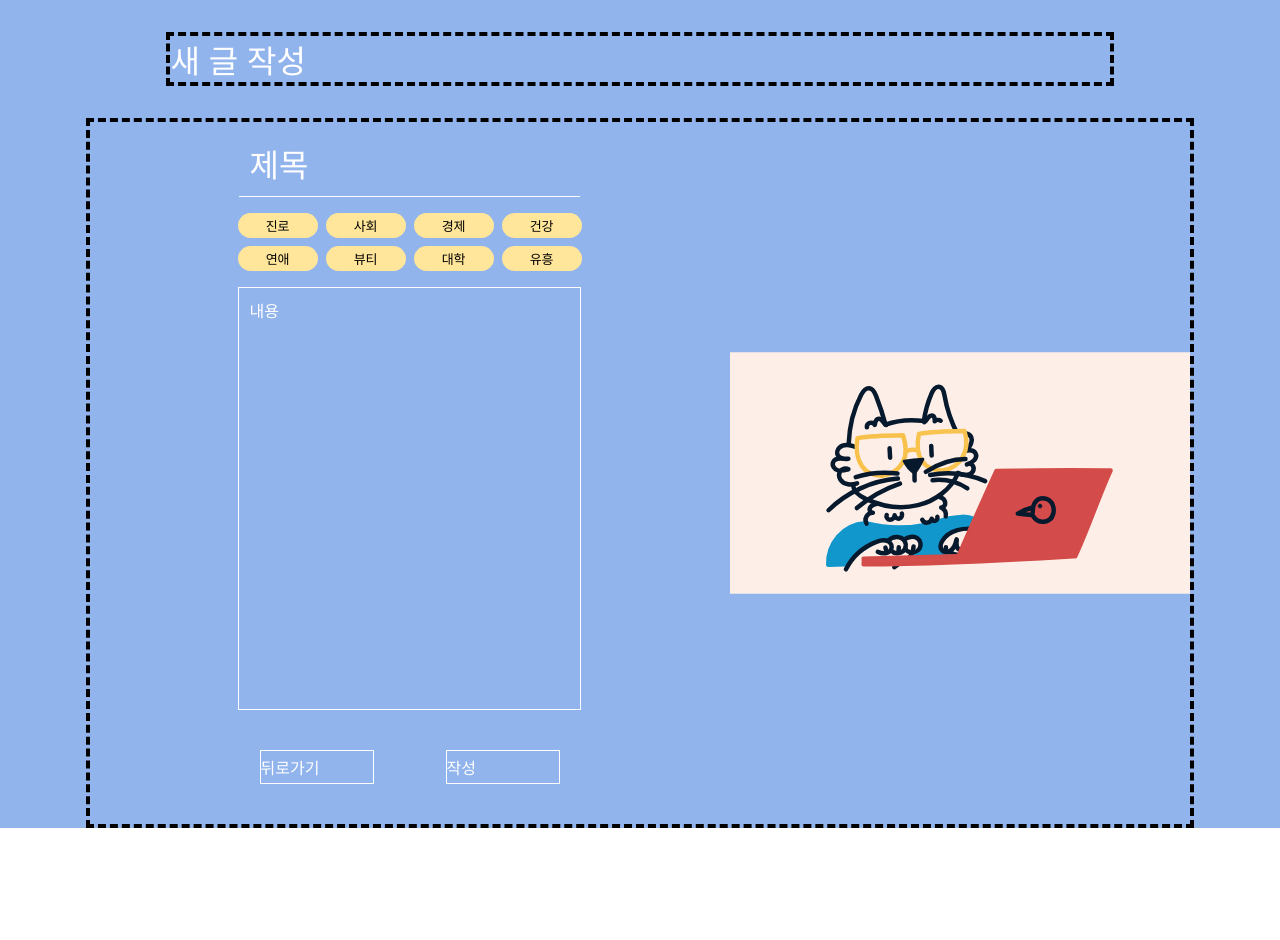
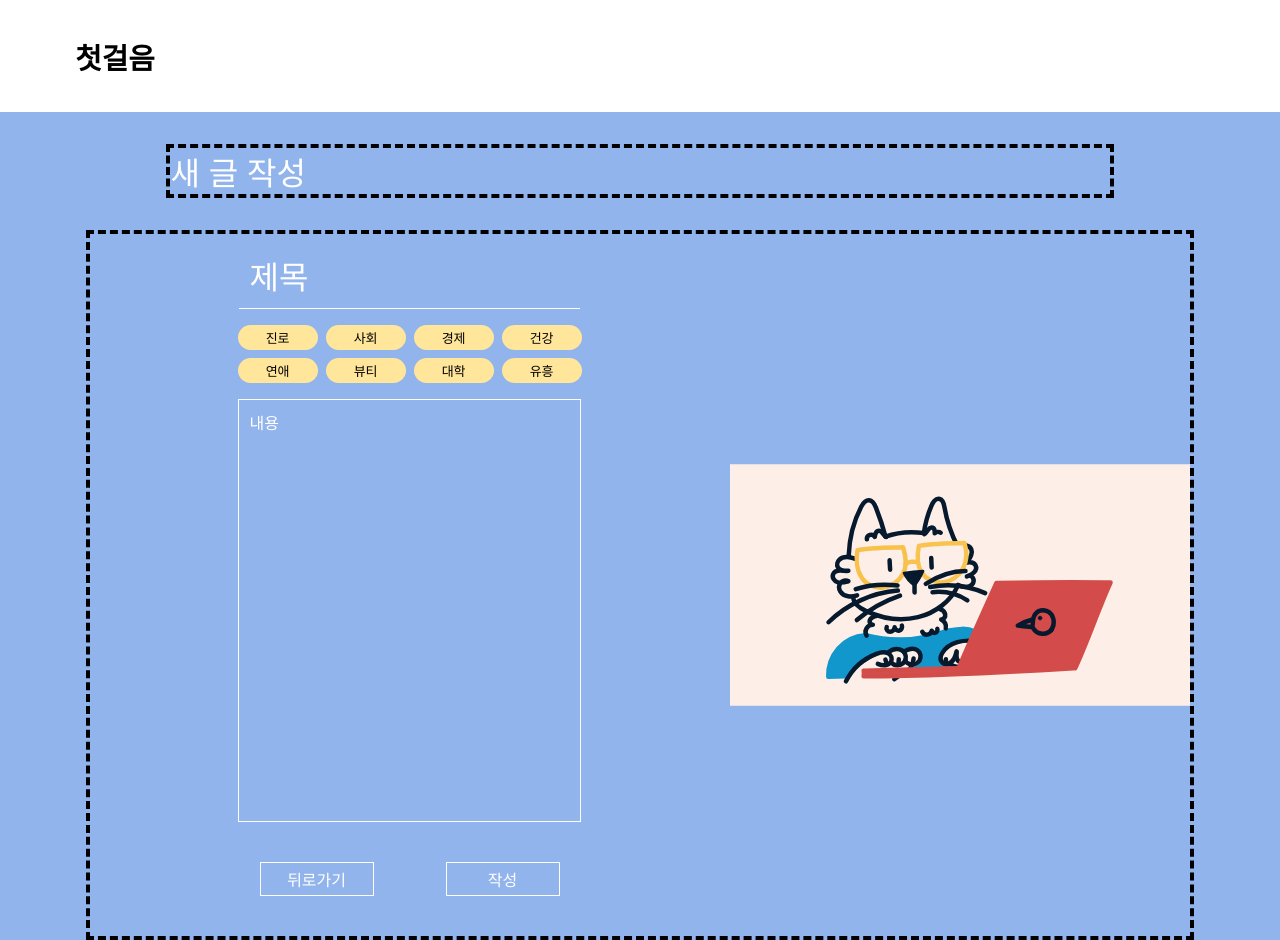
Before and after one commit to yeeZinu/1Team-FirstStep-FrontEnd, a Next.js app: page /Post/newPost in a window 1280 px wide. Before the commit the page ends 828 px from the top, so only its background shows below. Built offline with nearby package versions, Linux system fonts and the light colour scheme.

Commit message:
style: nav, submitBtn text-aline center

```diff
--- a/src/pages/Post/newPost.tsx
+++ b/src/pages/Post/newPost.tsx
@@ -39,6 +39,12 @@ const NewPost = () => {
     };
 
     return (
+        <>
+            <nav css={navWrapper}>
+                <Link href="/">
+                    <h1 css={logo}>첫걸음</h1>
+                </Link>
+            </nav>
             <div css={main}>
                 <div css={posth1}>
                     <p>새 글 작성</p>
@@ -85,10 +91,25 @@ const NewPost = () => {
                     </div>
                 </div>
             </div>
+        </>
     );
 };
 
 export default NewPost;
+
+const navWrapper = css`
+    display: flex;
+    flex-direction: row;
+    align-items: center;
+    width: 100%;
+    height: 5rem;
+    padding: 3.5rem 4.7rem;
+`;
+
+const logo = css`
+    font-size: 1.8rem;
+    margin-right: 3rem;
+`;
 
 const main = (theme: Theme) => css`
     display: flex;
@@ -203,6 +224,8 @@ const submitBtn = (theme: Theme) => css`
     align-items: center;
     gap: 4.5rem;
 
+    text-align: center;
+
     margin-top: 1.5rem;
     margin-bottom: 1.5rem;
 
--- a/src/pages/Register/logIn.tsx
+++ b/src/pages/Register/logIn.tsx
@@ -22,6 +22,8 @@ const LogIn = () => {
     // api 받아서 값넘겨주기
     const onSubmit = (e: FormEvent<HTMLFormElement>) => {
         e.preventDefault();
+
+
     };
 
     return (
```
Lines whose indentation alone changed are shown as unchanged.
